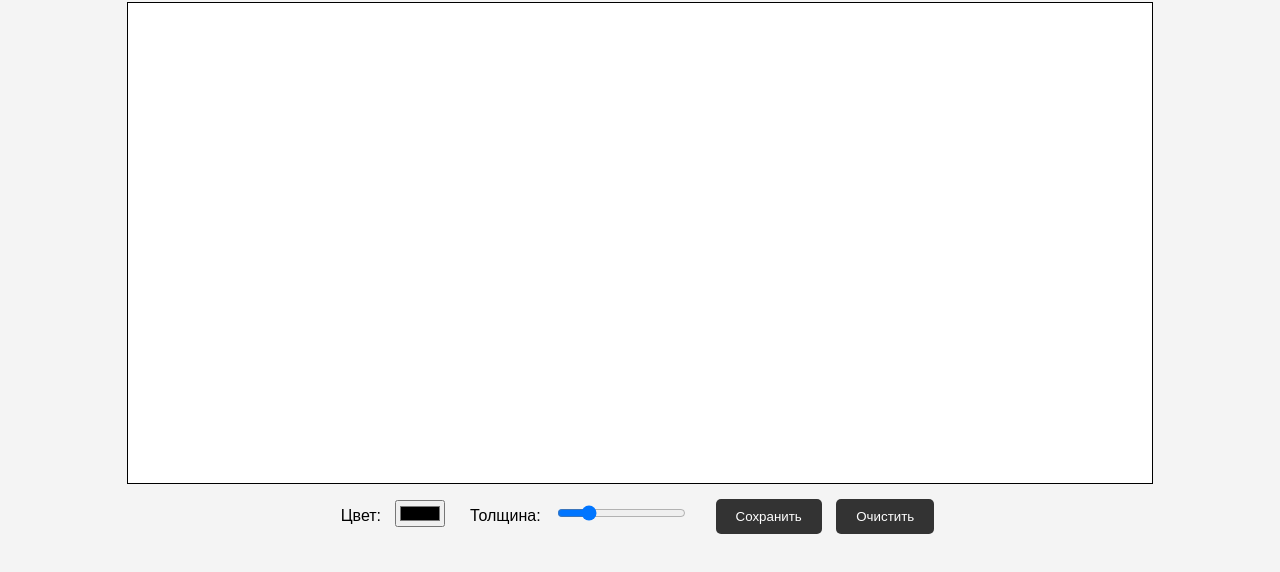
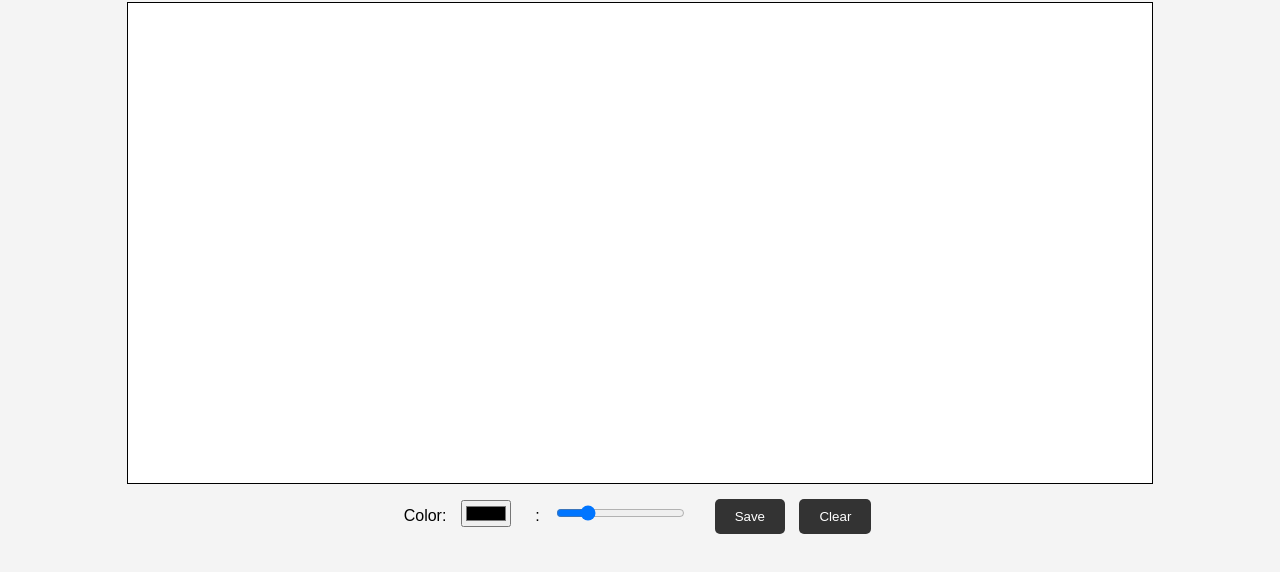
Before and after one commit to rodge122/paint, a plain HTML site: page index.html in a window 1280 px wide. Shown: the part 78-650 px from the top of the page. Drawn offline with Linux system fonts and the light colour scheme.

Commit message:
Update index.html

```diff
--- a/index.html
+++ b/index.html
@@ -10,12 +10,12 @@
     <h1>Drawing</h1>
     <canvas id="canvas"></canvas>
     <div class="controls">
-        <label for="color">Цвет:</label>
+        <label for="color">Color:</label>
         <input type="color" id="color" value="#000000">
-        <label for="thickness">Толщина:</label>
+        <label for="Thickness">:</label>
         <input type="range" id="thickness" min="1" max="20" value="5">
-        <button id="save">Сохранить</button>
-        <button id="clear">Очистить</button>
+        <button id="save">Save</button>
+        <button id="clear">Clear</button>
     </div>
     <script src="script.js"></script>
 </body>
```
